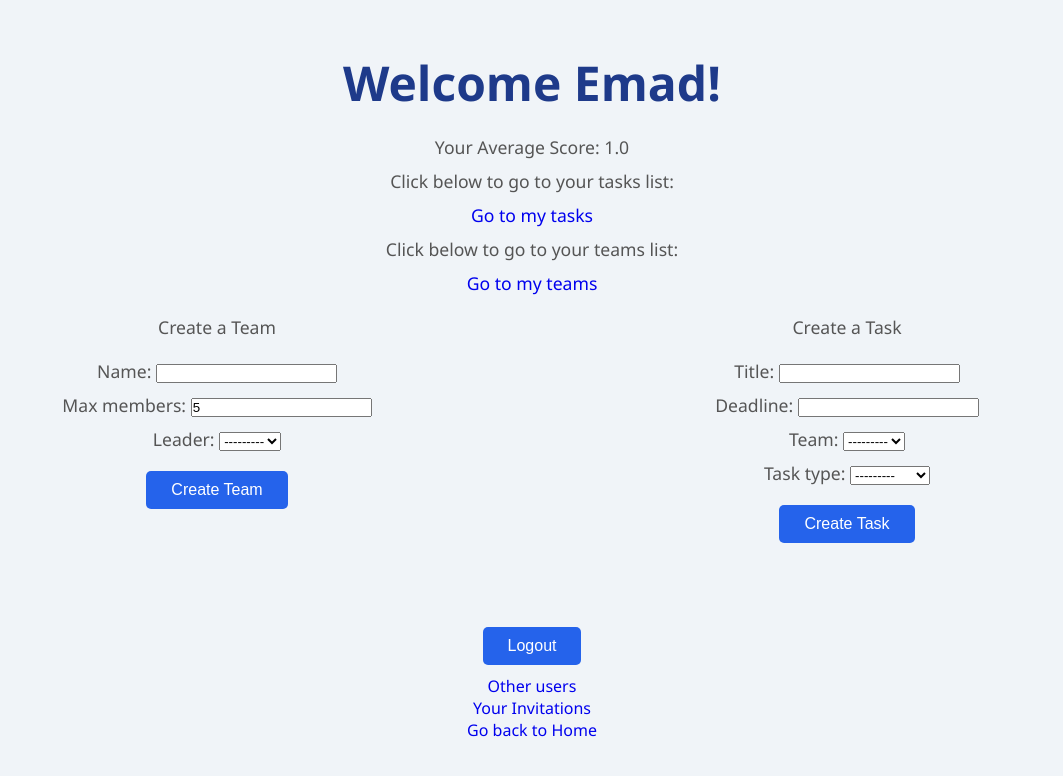
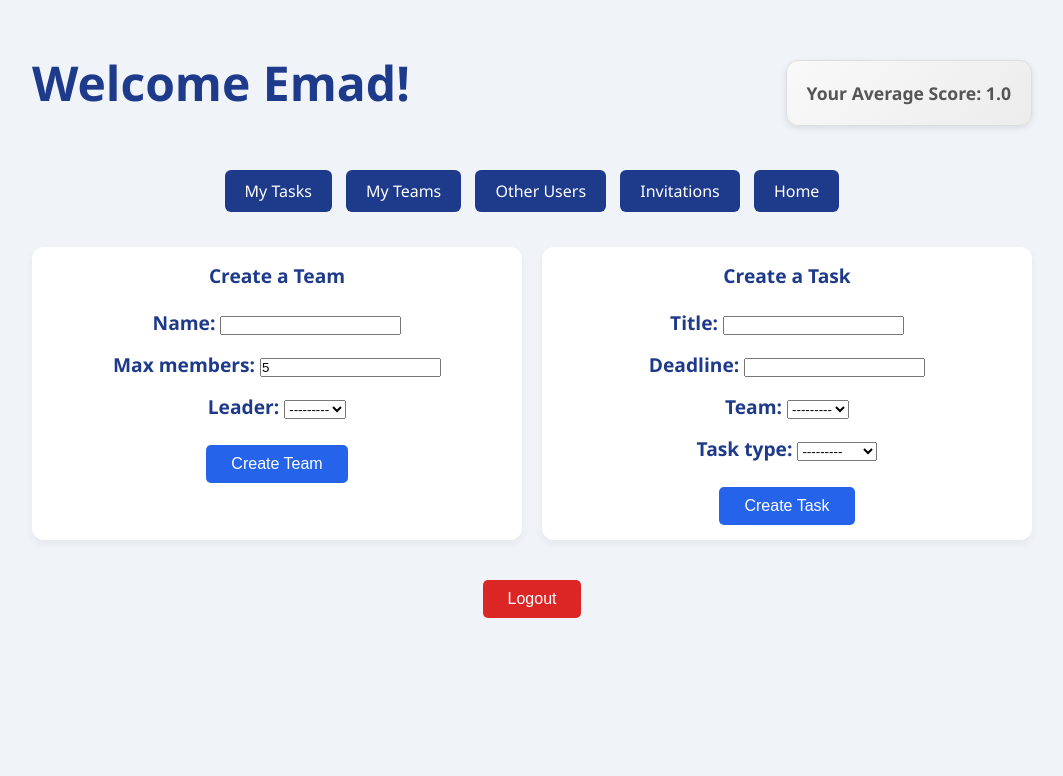
Before and after one commit to Emixin/TeamUps, a Django app: page /dashboard/ in a window 1280 px wide. Shown: the top 776 px of the page, without its empty margins (108-1171 px from the left). Run offline with Django 5.2, Linux system fonts and the light colour scheme; a user stored in the database is signed in; data comes from the database, SQL or seed files in the repository; both versions use the stored data as it was after the commit.

Commit message:
Added some styles

```diff
--- a/main/models.py
+++ b/main/models.py
@@ -87,7 +87,10 @@ class Team(models.Model):
 
     def recalculate_teamwork_score(self, new_team_score):
         self.score_count += 1
-        self.teamwork_score = (self.teamwork_score * (self.score_count - 1) + int(new_team_score)) / (self.score_count)
+        if self.teamwork_score:
+            self.teamwork_score = (self.teamwork_score * (self.score_count - 1) + int(new_team_score)) / (self.score_count)
+        else:
+            self.teamwork_score = new_team_score
         self.save()
         return self.teamwork_score
 
--- a/main/static/main/styles.css
+++ b/main/static/main/styles.css
@@ -1,3 +1,5 @@
+/*  MAIN STYLES  */
+
 * {
     margin: 0;
     padding: 0;
@@ -72,3 +74,267 @@ form {
   flex: 1;
   min-width: 300px;
 }
+
+
+/*  INVITATION PAGE STYLES  */
+
+.invitation-card {
+    background: #fff;
+    border: 1px solid #ddd;
+    border-radius: 10px;
+    padding: 20px;
+    margin: 20px auto;
+    max-width: 600px;
+    box-shadow: 0 4px 6px rgba(0,0,0,0.05);
+    transition: transform 0.2s, box-shadow 0.2s;
+}
+
+
+.invitation-card:hover {
+    transform: translateY(-3px);
+    box-shadow: 0 6px 12px rgba(0,0,0,0.1);
+}
+
+
+.invitation-details {
+    font-size: 1rem;
+    margin-bottom: 15px;
+    color: #444;
+}
+
+
+.invitation-actions {
+    display: flex;
+    justify-content: center;
+    gap: 15px;
+}
+
+
+button.reject {
+    background-color: #dc2626;
+}
+
+
+button.reject:hover {
+    background-color: #b91c1c;
+}
+
+
+.return-link {
+    display: inline-block;
+    margin-top: 30px;
+    padding: 10px 20px;
+    background-color: #6b7280;
+    color: white;
+    border-radius: 5px;
+    transition: background 0.3s;
+}
+
+
+.return-link:hover {
+    background-color: #4b5563;
+}
+
+
+/* DASHBOARD STYLES */
+
+
+.welcome-average-score {
+    display: flex;
+    align-items: center;
+    justify-content: space-between;
+    gap: 20px;
+    margin-bottom: 30px;
+}
+
+
+.welcome {
+    text-align: left;
+}
+
+
+.average-score {
+    display: inline-block;
+    padding: 10px 20px;
+    background: linear-gradient(135deg, #f9f9f9, #ececec);
+    border: 1px solid #ddd;
+    border-radius: 12px;
+    box-shadow: 0 2px 6px rgba(0, 0, 0, 0.1);
+
+    font-size: 1.2rem;
+    font-weight: 600;
+    color: #333;
+    text-align: center;
+    transition: transform 0.2s ease, box-shadow 0.2s ease;
+}
+
+
+.average-score:hover {
+    transform: translateY(-3px);
+    box-shadow: 0 4px 12px rgba(0, 0, 0, 0.15);
+}
+
+
+.dashboard-container {
+    max-width: 1000px;
+    margin: 0 auto;
+    text-align: center;
+}
+
+
+.dashboard-links {
+    margin: 30px 0;
+}
+
+
+.dashboard-links a {
+    display: inline-block;
+    margin: 5px;
+    padding: 10px 20px;
+    background-color: #1e3a8a;
+    color: #fff;
+    border-radius: 6px;
+    transition: background 0.3s;
+}
+
+
+.dashboard-links a:hover {
+    background-color: #1e40af;
+}
+
+
+.forms-row {
+    display: flex;
+    gap: 20px;
+    flex-wrap: wrap;
+    margin: 30px 0;
+}
+
+
+.form-card {
+    flex: 1;
+    min-width: 300px;
+    background: #fff;
+    padding: 5px;
+    border-radius: 12px;
+    box-shadow: 0 4px 8px rgba(0,0,0,0.05);
+    text-align: center;
+}
+
+
+.form-card p {
+    font-size: 1.2rem;
+    margin-bottom: 15px;
+    font-weight: bold;
+    color: #1e3a8a;
+}
+
+
+.logout-form {
+    margin-top: 30px;
+}
+
+
+.logout-form button {
+    background-color: #dc2626;
+}
+
+
+.logout-form button:hover {
+    background-color: #b91c1c;
+}
+
+
+/* HOMEPAGE STYLES */
+
+
+.home-container {
+    max-width: 800px;
+    margin: 0 auto;
+    text-align: center;
+}
+
+
+.home-container h1 {
+    font-size: 3rem;
+    color: #1e3a8a;
+    margin-bottom: 10px;
+}
+
+
+.home-container p {
+    font-size: 1.1rem;
+    margin: 10px 0;
+    color: #444;
+}
+
+
+
+.home-stats {
+    display: flex;
+    justify-content: center;
+    gap: 20px;
+    margin: 20px 0;
+    flex-wrap: wrap;
+}
+
+
+.stat-box {
+    background: #fff;
+    border: 1px solid #ddd;
+    border-radius: 12px;
+    padding: 15px 25px;
+    box-shadow: 0 2px 6px rgba(0, 0, 0, 0.1);
+    transition: transform 0.2s ease, box-shadow 0.2s ease;
+    font-size: 1rem;
+    font-weight: 600;
+    min-width: 150px;
+}
+
+
+.stat-box:hover {
+    transform: translateY(-3px);
+    box-shadow: 0 4px 12px rgba(0,0,0,0.15);
+}
+
+
+
+.dashboard-link a {
+    display: inline-block;
+    padding: 12px 25px;
+    background: #2563eb;
+    color: #fff;
+    border-radius: 8px;
+    font-weight: 600;
+    text-decoration: none;
+    transition: background 0.3s;
+}
+
+
+.dashboard-link a:hover {
+    background: #1e40af;
+}
+
+
+
+.auth-buttons {
+    margin: 20px 0;
+}
+
+
+.auth-buttons a button {
+    padding: 10px 20px;
+    margin: 10px;
+    font-size: 1rem;
+    border: none;
+    border-radius: 8px;
+    background: #2563eb;
+    color: #fff;
+    cursor: pointer;
+    transition: background 0.3s;
+}
+
+
+.auth-buttons a button:hover {
+    background: #1e40af;
+}
--- a/main/templates/main/dashboard.html
+++ b/main/templates/main/dashboard.html
@@ -1,5 +1,6 @@
 <!DOCTYPE html>
 <html>
+
 <head>
     <title>Dashboard</title>
     {% load static %}
@@ -7,47 +8,52 @@
 </head>
 
 <body>
-    <h1>Welcome {{user.username}}!</h1>
+    <div class="dashboard-container">
+
+        <div class="welcome-average-score">
+            <div class="welcome">
+                <h1>Welcome {{ user.username }}!</h1>
+            </div>
+
+            <div class="average-score">
                 <p>Your Average Score: {{ user.score|default:"No ratings yet" }}</p>
+            </div>
+        </div>
 
-    <p>Click below to go to your tasks list:<p>
-    <a href="{% url 'tasks' %}">Go to my tasks</a>
 
-    <p>Click below to go to your teams list:<p>
-    <a href="{% url 'teams' %}">Go to my teams</a>
+        <div class="dashboard-links">
+            <a href="{% url 'tasks' %}">My Tasks</a>
+            <a href="{% url 'teams' %}">My Teams</a>
+            <a href="{% url 'ratings' %}">Other Users</a>
+            <a href="{% url 'invitations' user.pk %}">Invitations</a>
+            <a href="{% url 'home' %}">Home</a>
+        </div>
 
-    <div style="display: flex; gap: 20px;">
-
-        <div style="flex: 1;">
+        <div class="forms-row">
+            <div class="form-card">
                 <p>Create a Team</p>
                 <form method="post">
                     {% csrf_token %}
                     {{ team_form.as_p }}
-            <button type="submit", name="create_team">Create Team</button>
+                    <button type="submit" name="create_team">Create Team</button>
                 </form>
             </div>
 
-        <div style="flex: 1;">
+            <div class="form-card">
                 <p>Create a Task</p>
                 <form method="post">
                     {% csrf_token %}
                     {{ task_form.as_p }}
-            <button type="submit", name="create_task">Create Task</button>
+                    <button type="submit" name="create_task">Create Task</button>
                 </form>
             </div>
-
         </div>
 
-    <br><br>
-    <form action="{% url 'logout' %}" method="post">
+        <form action="{% url 'logout' %}" method="post" class="logout-form">
             {% csrf_token %}
             <button type="submit">Logout</button>
         </form>
+    </div>
+</body>
 
-    <a href="{% url 'ratings' %}">Other users</a>
-    <br>
-    <a href="{% url 'invitations' user.pk %}">Your Invitations</a>
-    <br>
-    <a href="{% url 'home' %}">Go back to Home</a>
-</body>
 </html>
--- a/main/views.py
+++ b/main/views.py
@@ -23,7 +23,7 @@ class HomePageView(DetailView):
 
     def get_context_data(self, **kwargs):
         context = super().get_context_data(**kwargs)
-        context['users_count'] = User.objects.count()
+        context['users_count'] = User.objects.filter(is_superuser=False).count()
         context['teams_count'] = Team.objects.count()
         context['tasks_count'] = Task.objects.count()
         return context
```
Also changed, not shown: main/templates/main/home.html (+23 -7 lines), main/templates/main/user_invitations.html (+14 -7 lines), db.sqlite3. Lines whose indentation alone changed are shown as unchanged.
